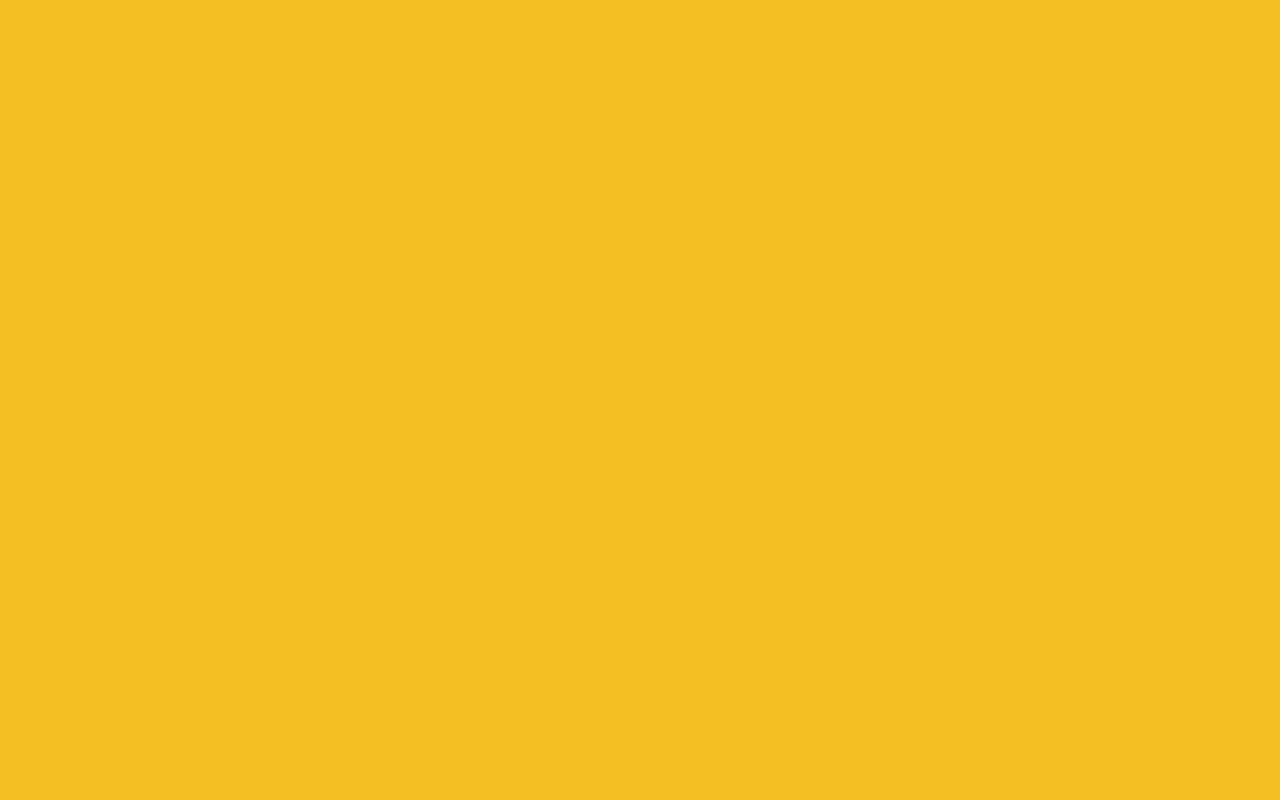
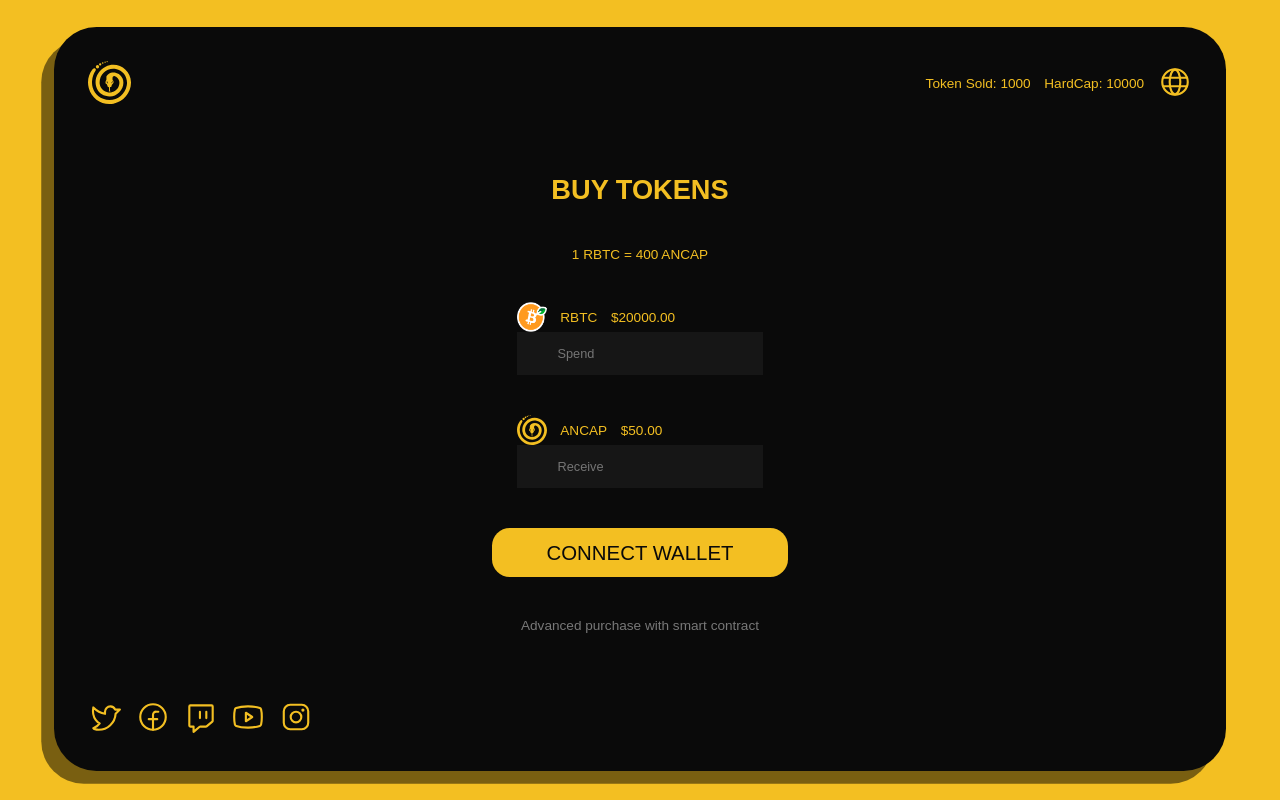
Before and after one commit to mateus9785/Painel-DAO, a React (Vite) app: page /buyTokens in a window 1280 px wide. Before the commit this address had no page. Built offline with nearby package versions, Linux system fonts and the light colour scheme; a web font is replaced by a local one.

Commit message:
alterar rotas

```diff
--- a/src/Router.tsx
+++ b/src/Router.tsx
@@ -1,5 +1,4 @@
 import { Routes, Route } from "react-router-dom";
-import { DefaultLayout } from "./layouts/defaultLayout";
 import { BuyTokens } from "./pages/BuyTokens";
 import { SaleContract } from "./pages/SaleContract";
 
@@ -8,6 +7,7 @@ export function Router() {
     <Routes>
       <Route path="/" element={<BuyTokens />} />
       <Route path="/saleContract" element={<SaleContract />} />
+      <Route path="*" element={<BuyTokens />} />
     </Routes>
   );
 }
```
Also changed, not shown: src/App.tsx (+6 -3 lines).
